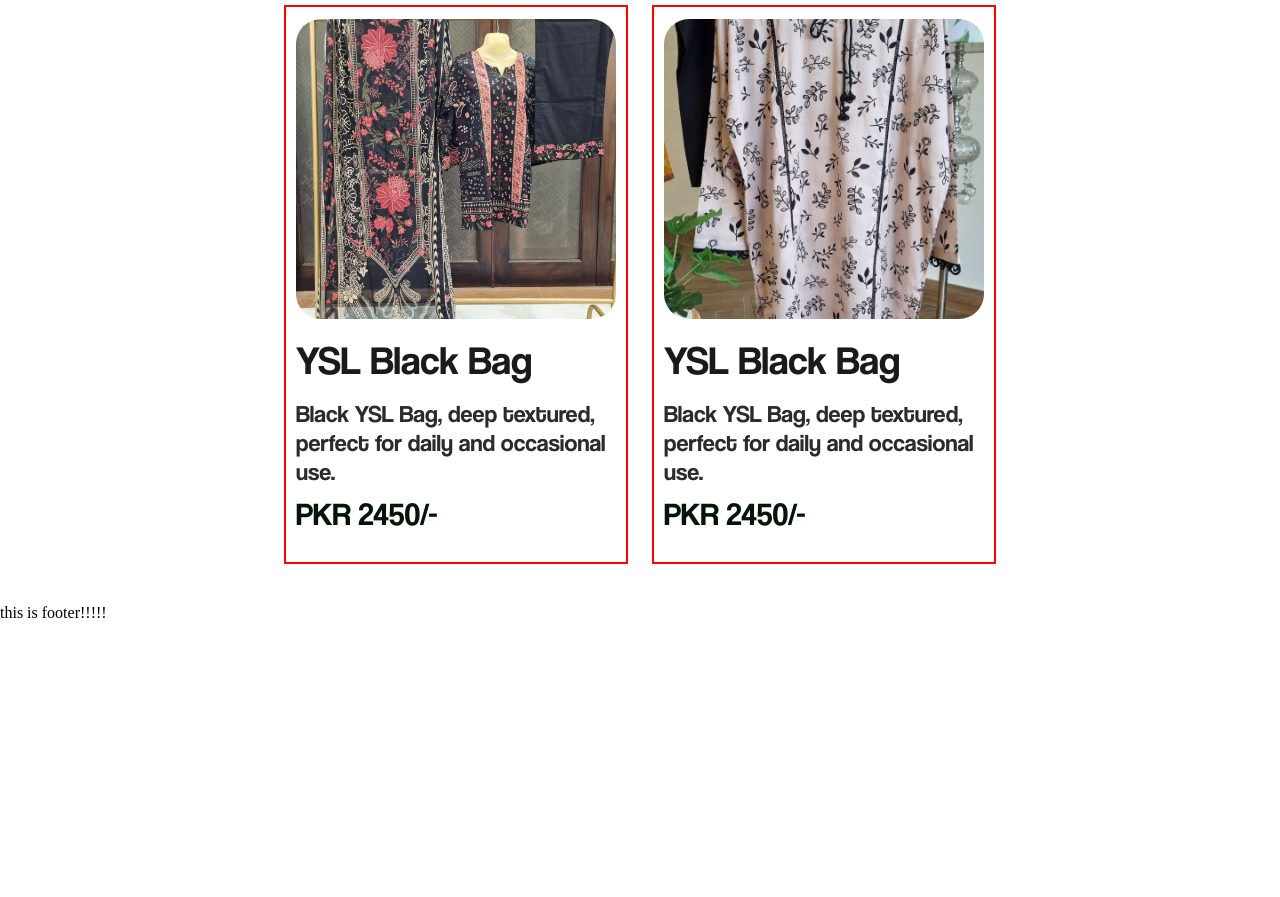
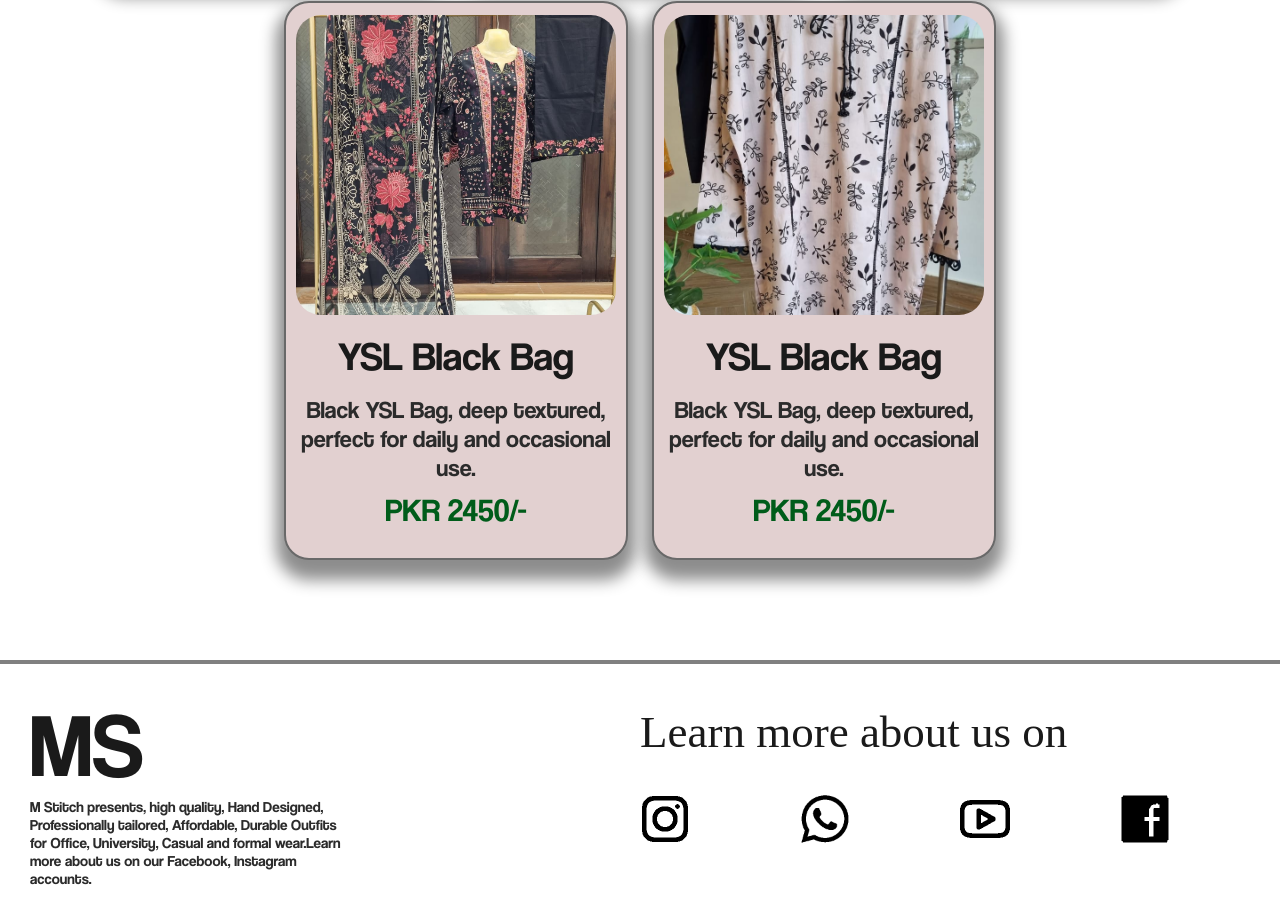
Before and after one commit to Vin-Petrol025/M_Stitch_Final, a plain HTML site: page index.html in a window 1280 px wide. Shown: the part 1706-2603 px from the top of the page. Before the commit the page ends 2470 px from the top, so only its background shows below. Drawn offline with Linux system fonts and the light colour scheme; a web font is replaced by a local one.

Commit message:
form submission

```diff
--- a/index.html
+++ b/index.html
@@ -31,7 +31,35 @@
         <h1 class="ft_summer">Designer Collection</h1>
       </div>
     </main>
-    <footer>this is footer!!!!!</footer>
+    <footer>
+     <div class="footer_logo">
+        MS
+        <p>
+          M Stitch presents, high quality, Hand Designed, Professionally tailored, Affordable, Durable Outfits for Office, University, Casual and formal wear.Learn more about us on our Facebook, Instagram accounts.
+        </p>
+      </div>
+      <div class="footer_link">
+        <p>Learn more about us on</p>
+        <a href="https://www.instagram.com/belle.tasche.pk/" target="_blank" class="footer_links"
+          ><img src="content/ig.png" alt="Instagram"
+        /></a>
+        <a href="https://www.instagram.com/belle.tasche.pk/" target="_blank" class="footer_links"
+          ><img src="content/wap.png" alt="Instagram"
+        /></a>
+        <a href="https://www.instagram.com/belle.tasche.pk/" target="_blank" class="footer_links"
+          ><img src="content/yt.png" alt="Instagram"
+        /></a>
+        <a href="https://www.facebook.com/people/Belle-Tasche/pfbid02CmKnRovXarXaXisCxzXRVbnDc8Mjen7ryfQ7QgCVzs3rkgpqTY7hs7H6g1WWLcMTl/?rdid=3ECNkXSwtS7zbNMD&share_url=https%253A%252F%252Fwww.facebook.com%252Fshare%252F1BLcCii7Uj%252F"
+          target="_blank" class="footer_links"
+          ><img src="content/fb.png" alt="facebook"
+        /></a>
+      </div>
+      <!-- <div class="policies">
+        <a href="privacy_policy.html">Privacy Policy</a>
+        <a href="terms_and_conditions.html">Terms & Conditions</a>
+        <a href="return_policy.html">Return Policy</a>
+      </div> -->
+    </footer>
   </body>
   <script src="products.js"></script>
   <script>
--- a/products.js
+++ b/products.js
@@ -30,7 +30,7 @@ const products = [
       "Black YSL Bag, deep textured, perfect for daily and occasional use.",
     description:
       "Black Colored YSL Bag, Deep textured surface, Perfect for daily and occasional use. Spacious interior, premium hardware, and a timeless design make it suitable for both casual and formal outings.",
-    inStock: 0,
+    inStock: 1,
   },
   {
     id: 3,
--- a/style.css
+++ b/style.css
@@ -240,7 +240,7 @@ main {
   }
   #buy-detail p,
   .buy-now-btn {
-    font-size: 1.3rem;
+    font-size: 2rem;
     font-family: coolvetica, sans-serif;
   }
   #buy-detail img {
@@ -307,9 +307,11 @@ main {
   width: 25%;
   padding: 20px 10px;
   transition: transform 0.2s, box-shadow 0.2s;
-  border: 2px solid red;
-  /* border-radius: var(--brdr-rad-big); */
-  /* box-shadow: 0 12px 16px 8px black; */
+  border: 2px solid rgb(105, 105, 105);
+  border-radius: var(--border-radius-small);
+  box-shadow: 0 12px 16px 8px rgb(141, 141, 141);
+  background-color:rgb(226, 208, 208);
+
 }
 .product-card a {
   text-decoration: none;
@@ -390,8 +392,68 @@ main {
   box-shadow: 0 2px 12px -4px var(--secondary1);
 }
 footer {
-  height: 20vh;
-  /* border: 2px solid red; */
+  display: flex;
+  width: 100%;
+  height: 200px;
+  border-top: 4px solid var(--footer-border);
+  margin-top: 100px;
+  flex-direction: row;
+  align-items: center;
+  flex-wrap: wrap;
+  justify-content: space-between;
+      flex-direction: row;
+    flex-wrap: wrap;
+    align-items: center;
+    /* justify-content: center; */
+}
+.footer_logo {
+  margin-left: 30px;
+  width: 25%;
+  text-align: left;
+  margin-top: 25px;
+  font-size: 90px;
+  color: var(--textclrprimary);
+  font-family: coolvetica;
+}
+#buy-detail,
+.buy-now-btn,
+.ft_summer,
+.product-card {
+  text-align: center;
+}
+
+.footer_logo p {
+  font-size: 15px;
+  text-align: left;
+  color: var(--textclrsecondary);
+  margin-bottom: var(--marginbasic);
+}
+.footer_link p,
+.ft_summer {
+  font-family: moela;
+  color: var(--textclrprimary);
+}
+.footer_link {
+  display: flex;
+  width: 50%;
+  height: 100%;
+  flex-wrap: wrap;
+  flex-direction: row;
+}
+.footer_link p {
+  font-size: 45px;
+  width: 100%;
+  margin-top: 25px;
+  margin-bottom: auto;
+}
+.footer_links {
+  width: 25%;
+  display: flex;
+  flex-direction: row;
+  align-items: flex-start;
+}
+.footer_links img {
+  width: 50px;
 }
 buy-detail,
 .main-image {
@@ -511,6 +573,8 @@ buy-detail,
   margin: 48px auto 32px;
   background: var(--bgsecondary);
   padding: 32px 24px;
+  border-radius: var(--border-radius);
+  border: 2px solid var(--sold-out);
 }
 #buy-detail h2 {
   font-size: 2.2rem;
--- a/var.css
+++ b/var.css
@@ -7,9 +7,9 @@
   --footer-border: hsl(0, 0%, 50%);
   --sold-out: hsl(0, 100%, 71%);
   --primary: hsl(214, 74%, 53%);
-  --primary-dark: hsl(214, 92%, 30%);
+  --primary-dark: hsl(83, 97%, 26%);
   --primary-dark-trnslcnt: hsla(214, 45%, 25%, 0.75);
-  --secondary1: hsl(130, 69%, 5%);
+  --secondary1: hsl(137, 100%, 18%);
   --secondary2: hsl(290, 50%, 50%);
   --secondary3: hsl(210, 40%, 50%);
   --accent: hsl(40, 100%, 55%);
@@ -17,6 +17,7 @@
   --warning: hsl(30, 100%, 50%);
   --danger: hsl(0, 80%, 55%);
   --muted: hsl(0, 0%, 50%);
+  --bgsecondary:hsl(0, 100%, 94%);
   --paddingbasic: 20px;
   --marginbasic: 10px;
   --navbar-height: 75px;
```
Also changed, not shown: buy.html (+17 -13 lines), product.html (+16 -12 lines), content/fb.png (added), content/ig.png (added), content/wap.png (added), content/yt.png (added).
